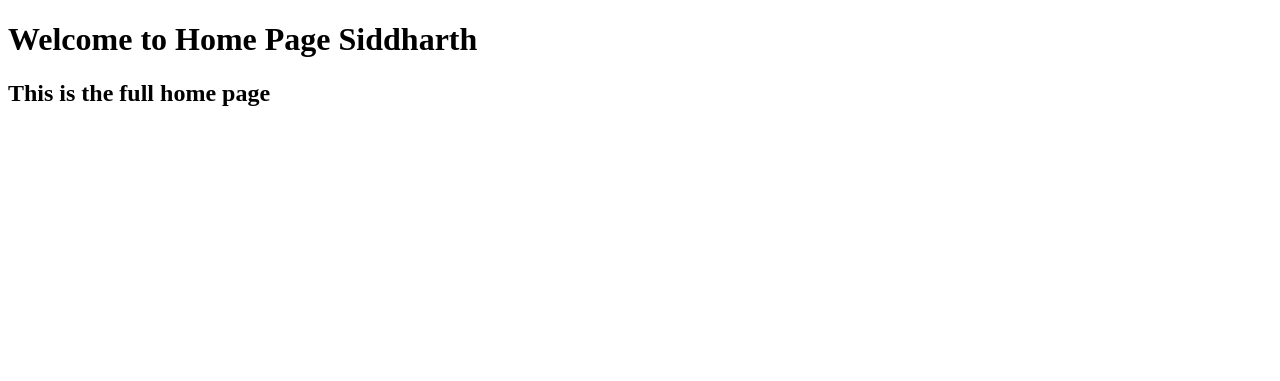
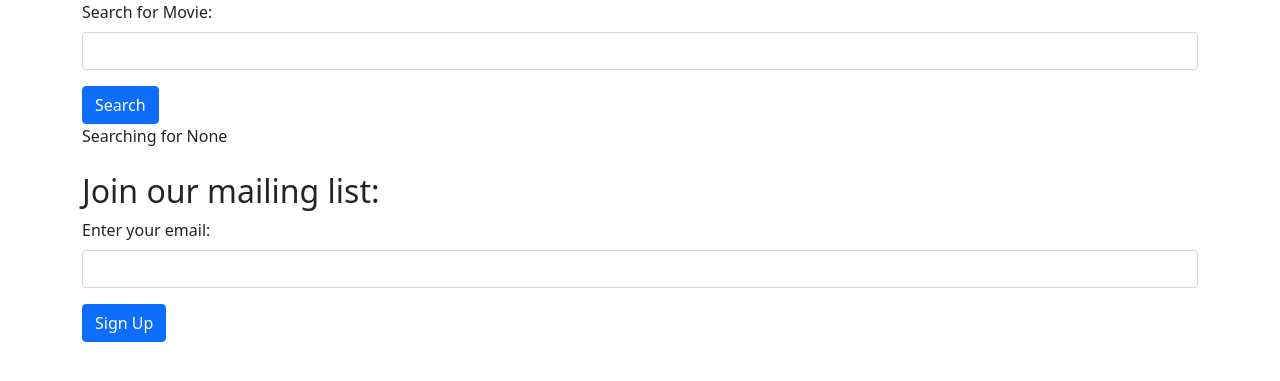
Before and after one commit to amandacharles556/Django_MovieReviews, a Django app: page / in a window 1280 px wide. Shown: the top 381 px of the page. Run offline with Django 4.2, Linux system fonts and the light colour scheme.

Commit message:
import bootstrap and create signup page

```diff
--- a/movie/templates/home.html
+++ b/movie/templates/home.html
@@ -2,9 +2,36 @@
 <html>
   <head>
     <title>Movies App</title>
+    <link
+      href="https://cdn.jsdelivr.net/npm/bootstrap@5.1.1/dist/css/bootstrap.min.css"
+      rel="stylesheet"
+      crossorigin="anonymous"
+    />
   </head>
   <body>
-    <h1>Welcome to Home Page {{name}}</h1>
-    <h2>This is the full home page</h2>
+    <div class="container">
+      <form action="">
+        <div class="mb-3">
+          <label class="form-label">Search for Movie:</label>
+          <input type="text" name="searchMovie" class="form-control" />
+        </div>
+        <button type="submit" class="btn btn-primary">Search</button>
+      </form>
+      Searching for {{searchTerm}}
+      <br />
+      <br />
+      <h2>Join our mailing list:</h2>
+      <form action="{% url 'signup' %}">
+        <div class="mb-3">
+          <label for="email" class="form-label">
+            Enter your email:
+          </label>
+          <input type="email" class="form-control"
+            name="email" />
+        </div>
+        <button type="submit" class="btn btn-primary">
+          Sign Up
+        </button>
+    </div>
   </body>
 </html>
--- a/movie/views.py
+++ b/movie/views.py
@@ -2,7 +2,12 @@
 from django.http import HttpResponse
 
 def home(request):
-    return render(request, 'home.html', {'name':'Siddharth'})
+  searchTerm = request.GET.get('searchMovie')
+  return render(request, 'home.html', {'searchTerm':searchTerm})
 
 def about(request):
-    return render(request, 'about.html')
+  return render(request, 'about.html')
+
+def signup(request):
+  email = request.GET.get('email')
+  return render(request, 'signup.html', {'email':email})
--- a/moviereviews/urls.py
+++ b/moviereviews/urls.py
@@ -20,4 +20,5 @@
     path('admin/', admin.site.urls),
     path('', movieViews.home, name='home'),
     path('about/', movieViews.about, name='about'),
+    path('signup/', movieViews.signup, name='signup'),
 ]
```
Also changed, not shown: movie/templates/signup.html (added, +17 -0 lines), README.md.
